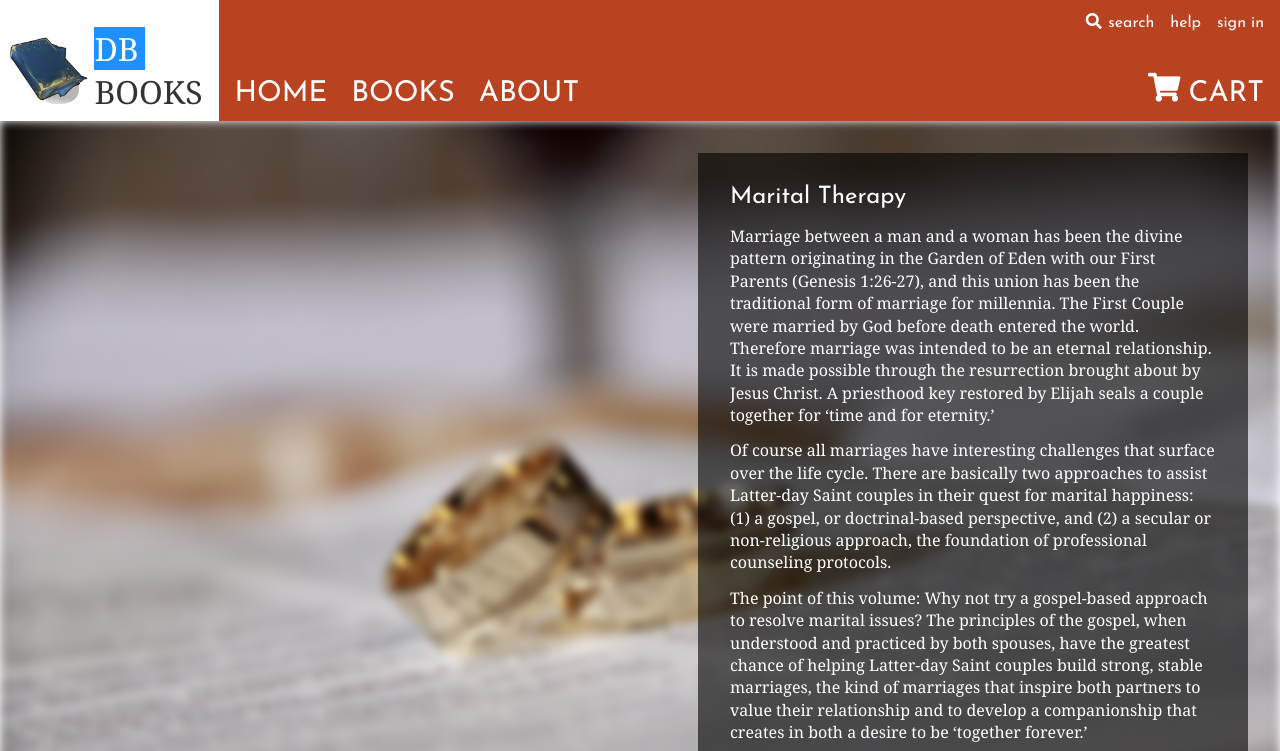
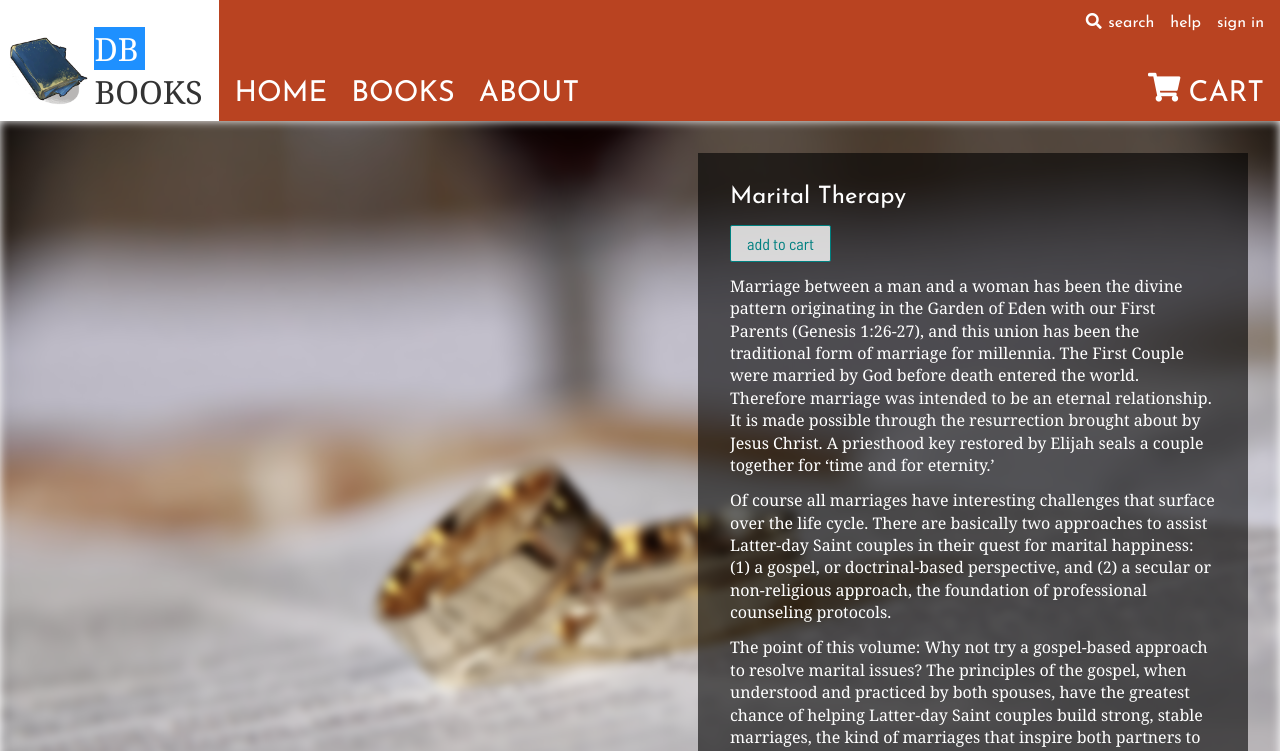
Before and after one commit to BrianDorado/Book-retail, a React (Create React App) app: page /other-stuff in a window 1280 px wide. Shown: the top 751 px of the page. Built offline with nearby package versions, Linux system fonts and the light colour scheme.

Commit message:
added button component

```diff
--- a/src/components/Books/Books.jsx
+++ b/src/components/Books/Books.jsx
@@ -1,4 +1,5 @@
 import React from "react";
+import Button from '../Button/Button'
 
 export default props => {
   return (
@@ -9,7 +10,7 @@ export default props => {
           <div>
             <p>
               Marriage between a man and a woman has been the divine pattern originating in the Garden of Eden with our
-              First Parents (Genesis 1:26-27), and this union has been the traditional form of marriage for millennia.
+              First Parents <a href='https://www.lds.org/scriptures/ot/gen/1.26-27'>(Genesis 1:26-27)</a>, and this union has been the traditional form of marriage for millennia.
               The First Couple were married by God before death entered the world. Therefore marriage was intended to be
               an eternal relationship. It is made possible through the resurrection brought about by Jesus Christ. A
               priesthood key restored by Elijah seals a couple together for ‘time and for eternity.’
@@ -29,8 +30,8 @@ export default props => {
             <p>
               During his ministry, President Boyd K. Packer of the Quorum of the Twelve Apostles was fond of stating
               that doctrine was a powerful tool in changing and improving behavior. “True doctrine, understood,” he
-              said, “will change behavior quicker than will the study of behavior change behavior’ (“Do Not Fear,”
-              Ensign, May 2004, 73.) This book attests to that principle.
+              said, “will change behavior quicker than will the study of behavior change behavior’ <a href='https://www.lds.org/general-conference/2004/04/do-not-fear?lang=eng'>(“Do Not Fear,”
+              Ensign, May 2004, 73.)</a> This book attests to that principle.
             </p>
           </div>
         }
@@ -77,6 +78,7 @@ function BookDisplay(props) {
         <div className="bg-image"></div>
         <div className="text-container">
             <h1>{props.title}</h1>
+            <Button text='add to cart'/>
             {props.text}
         </div>
     </section>
--- /dev/null
+++ b/src/components/Button/Button.jsx
@@ -0,0 +1,7 @@
+import React from 'react'
+
+export default props => (
+    <div className='button-component'>
+        {props.text}
+    </div>
+)
--- /dev/null
+++ b/src/components/Button/_button.sass
@@ -0,0 +1,9 @@
+.button-component
+    font-family: $font1
+    padding: .5rem 1rem
+    border: 1px solid teal
+    background: rgba(#fff, .8)
+    color: teal
+    display: inline-block
+    border-radius: 2px
+    cursor: pointer
--- a/src/main.css
+++ b/src/main.css
@@ -318,3 +318,13 @@ a {
       background-repeat: no-repeat;
       background-position: center;
       filter: blur(5px) grayscale(25%); }
+
+.button-component {
+  font-family: "Barlow Semi Condensed", sans-serif;
+  padding: .5rem 1rem;
+  border: 1px solid teal;
+  background: rgba(255, 255, 255, 0.8);
+  color: teal;
+  display: inline-block;
+  border-radius: 2px;
+  cursor: pointer; }
--- a/src/main.sass
+++ b/src/main.sass
@@ -21,3 +21,4 @@ $height: calc(100vh - 121px)
 @import './components/Opacity/_opacity.sass'
 @import './components/Landing/_landing.sass'
 @import './components/Books/_books.sass'
+@import './components/Button/_button.sass'
```
